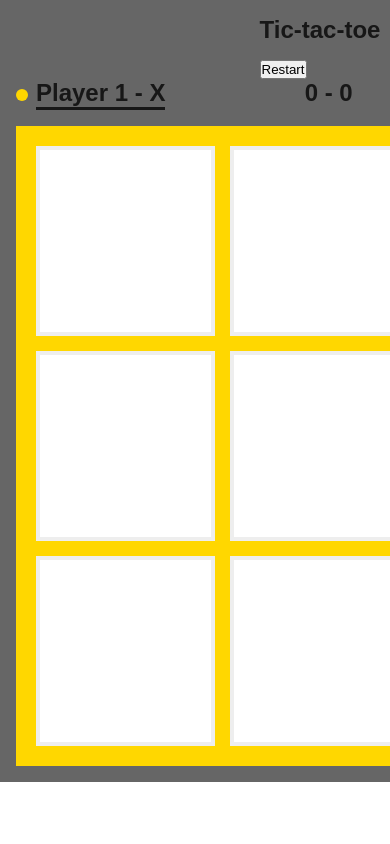
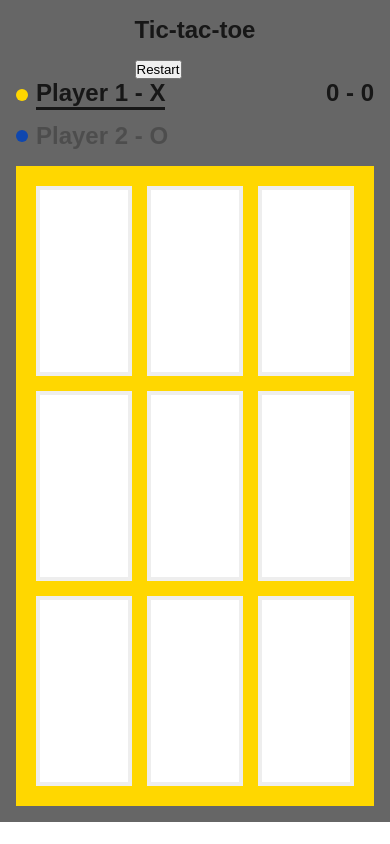
Before and after one commit to senyor-trendo/my-test-app, a Next.js app: page / in a window 390 px wide. Built offline with nearby package versions, Linux system fonts and the light colour scheme.

Commit message:
responsive adjustments

```diff
--- a/components/game/game.module.css
+++ b/components/game/game.module.css
@@ -1,5 +1,5 @@
 .game{
-	width: var(--board-size);
+	max-width: var(--board-size);
 	display: flex;
 	left: 0;
 	right: 0;
@@ -13,8 +13,10 @@
 .players{
 	width: 100%;
 	display: flex;
+	flex-wrap: wrap;
 	justify-content: space-between;
 	list-style: none;
+	gap: 12px;
 
 	margin: 0;
 	padding: 0 0 16px;
```
